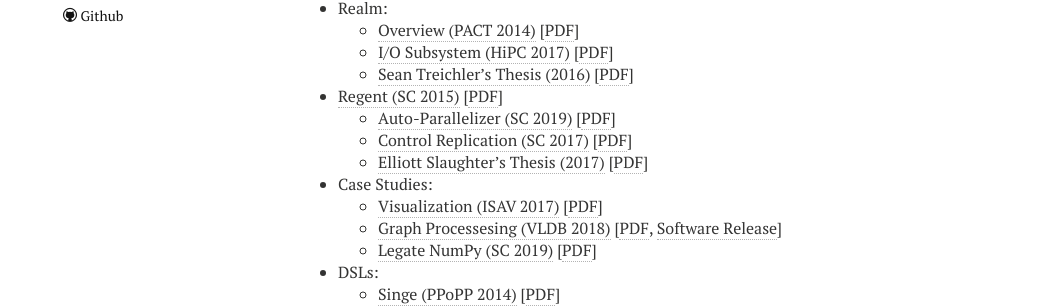
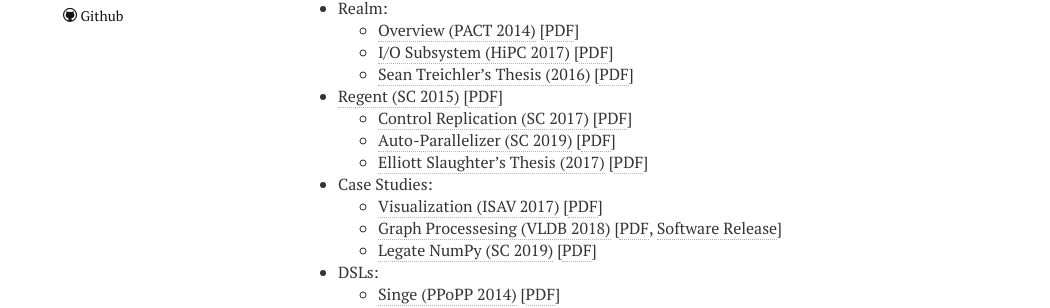
Before and after one commit to apryakhin/legion.stanford.edu, a Jekyll site: the page built from publications.md, in a window 1280 px wide and 900 px high. Shown: the part 410-718 px from the top of the window, without its empty margins (22-1072 px from the left). Built offline with Jekyll 4.4.1, drawn with Linux system fonts in a browser that asks for light colours; nearby versions of some CDN libraries.

Commit message:
Reorder parallelizer paper to make it consistent

```diff
--- a/publications.md
+++ b/publications.md
@@ -20,8 +20,8 @@ title: Publications
       * [I/O Subsystem (HiPC 2017)](#hipc2017) \[[PDF](/pdfs/hipc2017.pdf)]
       * [Sean Treichler's Thesis (2016)](#treichler_thesis) \[[PDF](/pdfs/treichler_thesis.pdf)]
   * [Regent (SC 2015)](#sc2015) \[[PDF](/pdfs/regent2015.pdf)]
+      * [Control Replication (SC 2017)](#cr2017) \[[PDF](/pdfs/cr2017.pdf)]
       * [Auto-Parallelizer (SC 2019)](#parallel2019) \[[PDF](/pdfs/parallelizer2019.pdf)]
-      * [Control Replication (SC 2017)](#cr2017) \[[PDF](/pdfs/cr2017.pdf)]
       * [Elliott Slaughter's Thesis (2017)](#slaughter_thesis) \[[PDF](/pdfs/slaughter_thesis.pdf)]
   * Case Studies:
       * [Visualization (ISAV 2017)](#isav2017) \[[PDF](/pdfs/isav2017.pdf)]
```
